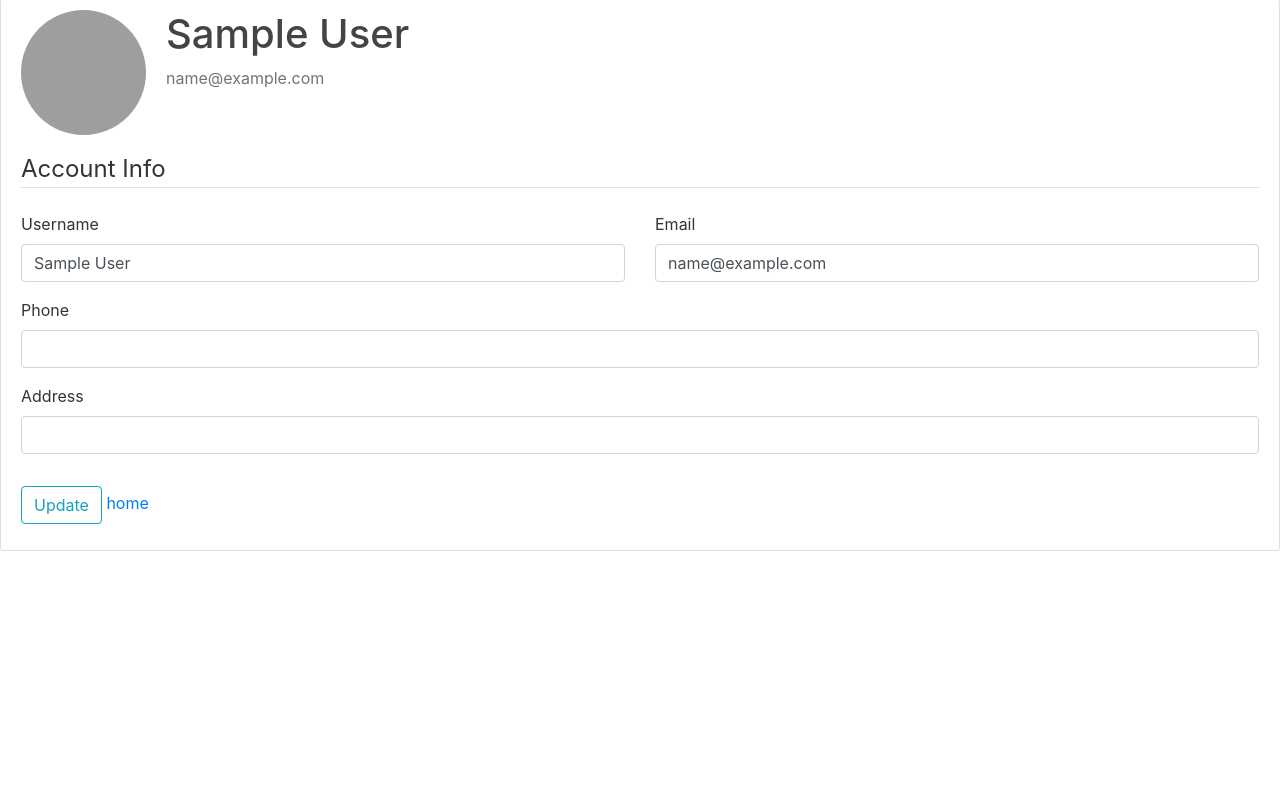
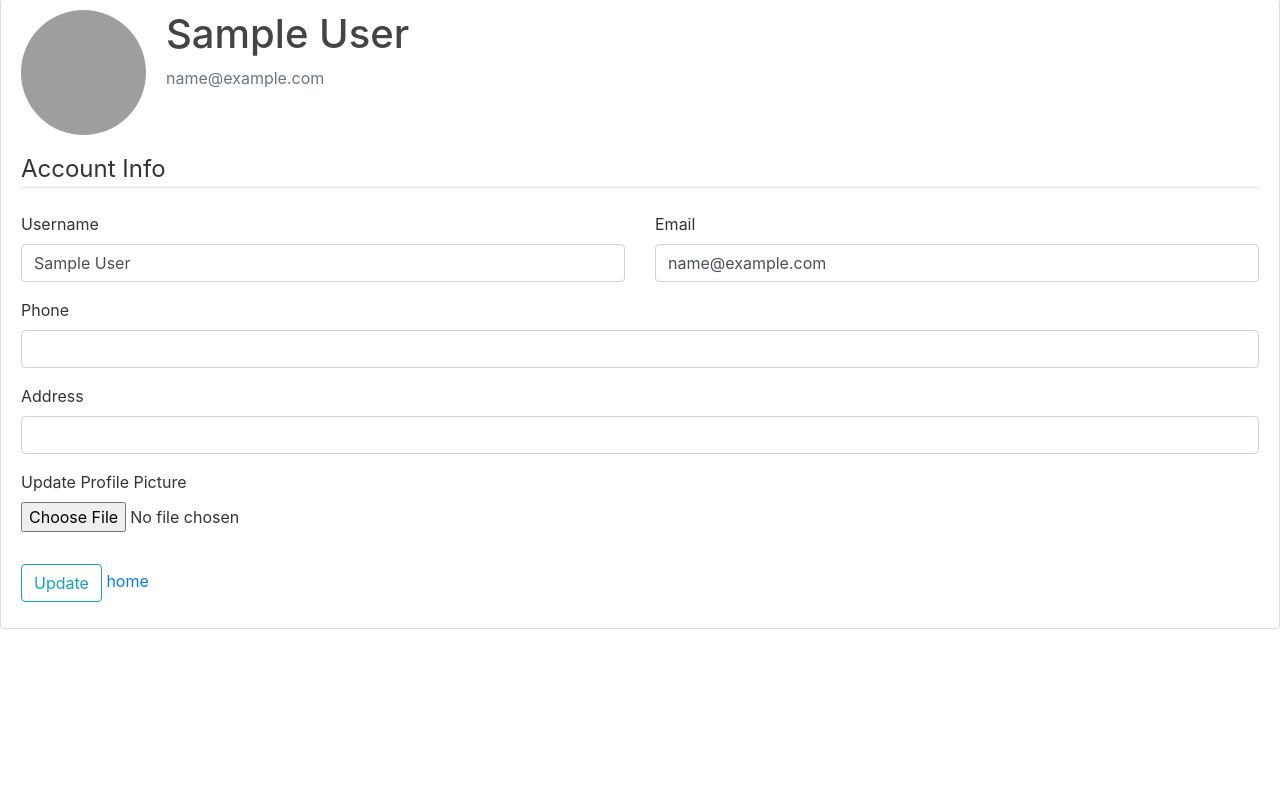
Before and after one commit to vyaspriyal/resumeranking, a Flask app: page /profile in a window 1280 px wide. Shown: the part 81-880 px from the top of the page. Run offline with Flask 2, Linux system fonts and the light colour scheme; the visitor is signed in with stand-in values (Sample User, id 1); some libraries are stand-ins or nearby versions; grey boxes are pictures that could not be loaded.

Commit message:
profile done

```diff
--- a/project/forms.py
+++ b/project/forms.py
@@ -7,7 +7,7 @@ from project.models import User,Admin
 from flask import redirect
 
 import regex as Regexp
-from flask_wtf.file import FileField
+from flask_wtf.file import FileField,FileAllowed
 from flask_login import current_user
 
 
@@ -61,7 +61,7 @@ class LoginForm(FlaskForm):
 
 
 class UploadForm(FlaskForm):
-    file = FileField()
+    file = FileField('Update Resume',validators=[FileAllowed(['pdf'])])
 
 
 
@@ -71,7 +71,7 @@ class UpdateAccountForm(FlaskForm):
                            validators=[DataRequired(), Length(min=2, max=20)])
     email = StringField('Email',
                         validators=[DataRequired(), Email()])
-
+    picture = FileField('Update Profile Picture',validators=[FileAllowed(['jpg','png'])])
     phone =  StringField('Phone', [validators.DataRequired(),validators.Length(min = 10,max = 10),validators.Regexp(regex='\+?\d[\d -]{8,12}\d')])
     address = StringField('Address',
                            validators=[DataRequired(), Length(min=2, max=20)])
--- a/project/routes.py
+++ b/project/routes.py
@@ -1,3 +1,6 @@
+import os
+import secrets
+from PIL import Image
 from flask import  render_template, url_for, flash, redirect,request,session
 from project import app,db,bcrypt
 from project.forms import RegistrationForm,LoginForm,UploadForm,UpdateAccountForm
@@ -155,12 +158,38 @@ def upload():
 
     return render_template('user///mainpageuser.html', form=form)
 
+def save_picture(form_picture):
+    random_hex = secrets.token_hex(8)
+    _,f_ext = os.path.splitext(form_picture.filename)
+    picture_fn = random_hex + f_ext
+
+    picture_path = os.path.join(app.root_path,'static/profile_pictures',picture_fn)
+
+    output_size = (125,125)
+    i = Image.open(form_picture)
+    i.thumbnail(output_size)
+
+    i.save(picture_path)
+
+
+
+    return picture_fn
+
+
+
+
+
+
+
 @app.route("/profile" , methods=['GET', 'POST'])
 @login_required
 def profile():
     form = UpdateAccountForm()
 
     if form.validate_on_submit():
+        if form.picture.data:
+            picture_file = save_picture(form.picture.data)
+            current_user.image_file = picture_file
 
         current_user.name = form.username.data
         current_user.email = form.email.data
--- a/project/templates/admin/adminprofile.html
+++ b/project/templates/admin/adminprofile.html
@@ -20,7 +20,7 @@
     {% endif %}
   {% endwith %}
 
-          <form method="POST" action=""  >
+          <form method="POST" action=""   enctype="multipart/form-data" >
 
               {{ form.hidden_tag() }}
               <fieldset class="form-group">
@@ -89,6 +89,15 @@
                           {{ form.address(class="form-control form-control") }}
                       {% endif %}
                   </div>
+                  <div class="form-group">
+                    {{ form.picture.label() }}
+                    {{ form.picture(class="form-control-file") }}
+                    {% if form.picture.errors %}
+                        {% for error in form.picture.errors %}
+                        <span class="text-danger"> {{ error }}</span></br>
+                        {% endfor %}
+                    {% endif %}
+                  </div>
 
               </fieldset>
               <div class="form-group">
```
Also changed, not shown: project/templates/user/mainpageuser.html (+11 -1 lines), project/templates/user/userprofile.html (+10 -1 lines).
